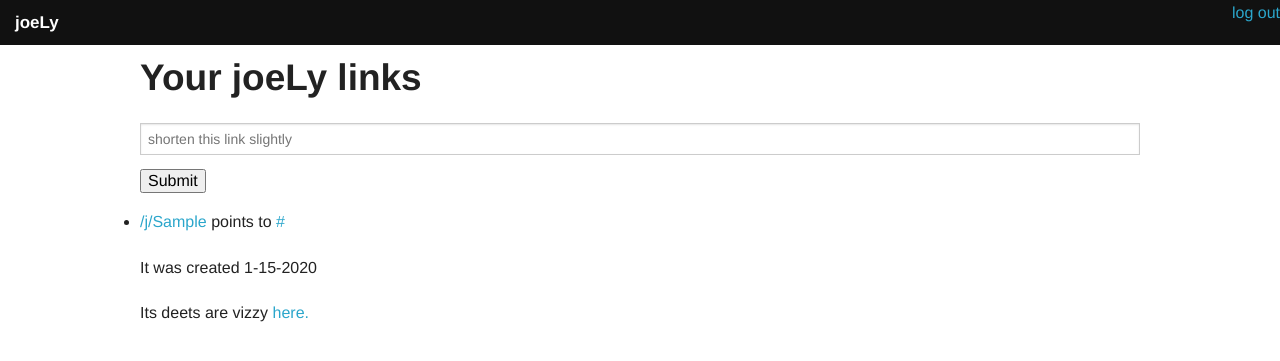
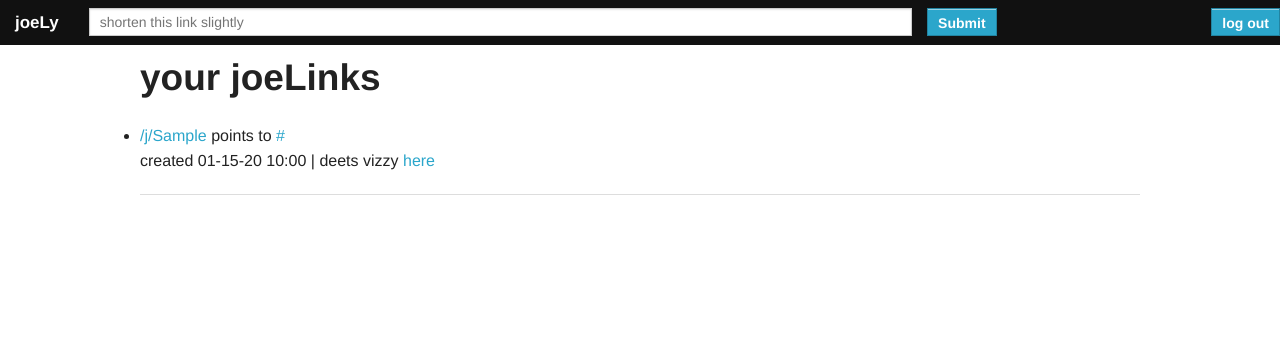
Before and after one commit to jwilner/joely, a Flask app: page / in a window 1280 px wide. Shown: the top 361 px of the page. Run offline with Flask 2, Linux system fonts and the light colour scheme; the visitor is signed in with stand-in values (Sample User, id 1); tables that the repository leaves empty hold one stand-in row (values such as "Sample post").

Commit message:
Moved around the search bar, spiffified, and other totally insignificant things.

```diff
--- a/joely.py
+++ b/joely.py
@@ -25,7 +25,7 @@ class URL(db.Model):
 
     @property
     def formatted_date(self):
-        return '{0}-{1}-{2}'.format(self.created.month,self.created.day,self.created.year)
+        return self.created.strftime('%m-%d-%y %H:%M')
 
     @property
     def shortened(self):
@@ -51,7 +51,7 @@ class RedirectInstance(db.Model):
 
     @property
     def formatted_date(self):
-        return '{0}-{1}-{2}'.format(self.done_gone.month,self.done_gone.day,self.done_gone.year)
+        return self.done_gone.strftime('%m-%d-%y %H:%M')
 
 def is_valid_url(url):
     return joely_utils.url_regex.search(url)
@@ -66,7 +66,6 @@ def suitable_email(email):
 @app.route('/<int:page>',methods = ['POST','GET'])
 def front_page(page=1):
     if 'email' not in session:
-        flash('You have to be logged in to view this page.')
         return redirect(url_for('login'))
 
     da_url = None
--- a/templates/home.html
+++ b/templates/home.html
@@ -1,6 +1,6 @@
 {% extends "layout.html" %}
 {% block body %}
-<h2>Your joeLy links</h2>
+<h2>your joeLinks</h2>
   {% if da_url %}
     <p>
       <a href='{{ da_url.shortened }}' target='_blank'>
@@ -10,27 +10,22 @@
         {{ da_url.original_url }}
       </a>!
     </p>
-    <p>
-      The joeLink's stats are visible
-      <a href='{{url_for('view_redirect_info',shortened=da_url.key)}}' target='_blank'>
-        here
-      </a>
-    </p>
   {% endif %}
-    <form method='POST'>
-        <input type='text' name='url' placeholder='shorten this link slightly'>
-        <input type='submit' name='shorten_dat'>
-    </form>
   {% if urls.items %}
+    {% if urls.has_prev or urls.has_next %}
+    <div class='row'>
         {% if urls.has_prev %}
             <a href='{{url_for('front_page',page=urls.prev_num)}}' target='_blank'>
-      older joeLinks
+                | older joeLinks |
             </a>
         {% endif %}
         {% if urls.has_next %}
             <a href='{{url_for('front_page',page=urls.next_num)}}' target='_blank'>
-      newer joeLinks
+                | newer joeLinks |
             </a>
+        {% endif %}
+        <hr />
+    </div>
     {% endif %}
     <ul>
       {% for url in urls.items %}
@@ -43,23 +38,36 @@
             <a href='{{url.original_url}}' target='_blank'>
               {{url.original_url}}
             </a>
-          </p>
-          <p>
-            It was created {{url.formatted_date}}
-          </p>
-          <p>
-            Its deets are vizzy
+            <br />
+            created {{url.formatted_date}} |
+            deets vizzy
             <a href='{{ url_for('view_redirect_info',shortened=url.key)}}'>
-              here.
+              here
             </a>
           </p>
         </li>
       {% endfor %}
     </ul>
+    {% if urls.has_prev or urls.has_next %}
+    <div class='row'>
+        <hr />
+        {% if urls.has_prev %}
+            <a href='{{url_for('front_page',page=urls.prev_num)}}' target='_blank'>
+                | older joeLinks |
+            </a>
+        {% endif %}
+        {% if urls.has_next %}
+            <a href='{{url_for('front_page',page=urls.next_num)}}' target='_blank'>
+                | newer joeLinks |
+            </a>
+        {% endif %}
+    </div>
+    {% endif %}
   {% else %}
   <h3>
     Where have all the links gone? </ br>
     <small> Long time passing...</small>
   </h3>
   {% endif %}
+  <hr />
 {% endblock %}
--- a/templates/layout.html
+++ b/templates/layout.html
@@ -17,11 +17,21 @@
           <h1><a href="{{ url_for('front_page') }}">joeLy</a></h1>
         </li>
       </ul>
+      {% if 'email' in session %}
+      <form method='POST' action='{{ url_for('front_page')}}'>
+        <div class='small-7 large-8 columns'>
+          <input type='text' name='url' placeholder='shorten this link slightly'>
+        </div>
+        <div class='left'>
+          <input type='submit' class='button prefix' name='shorten_dat'>
+        </div>
+      </form>
       <ul class='right'>
-        <li>
-          <a href='{{url_for('log_out')}}'>log out</a>
+        <li class='has-form'>
+            <a class='button' href='{{url_for('log_out')}}'>log out</a>
         </li>
-    </ul>
+      </ul>
+      {% endif %}
     </nav>
 <div class='row'>
 	{% for message in get_flashed_messages() %}
--- a/templates/redirect_info.html
+++ b/templates/redirect_info.html
@@ -1,7 +1,7 @@
 {% extends "layout.html" %}
 {% block body %}
 <h2>
-  info for <a href='{{url.shortened}}'>{{url.shortened}}</a>
+  info for <a href='{{url.shortened}}' target='_blank'>{{url.shortened}}</a>
 </h2>
 {% if not rs.items %}
 <p>
```
Also changed, not shown: README.md. Lines whose indentation alone changed are shown as unchanged.
